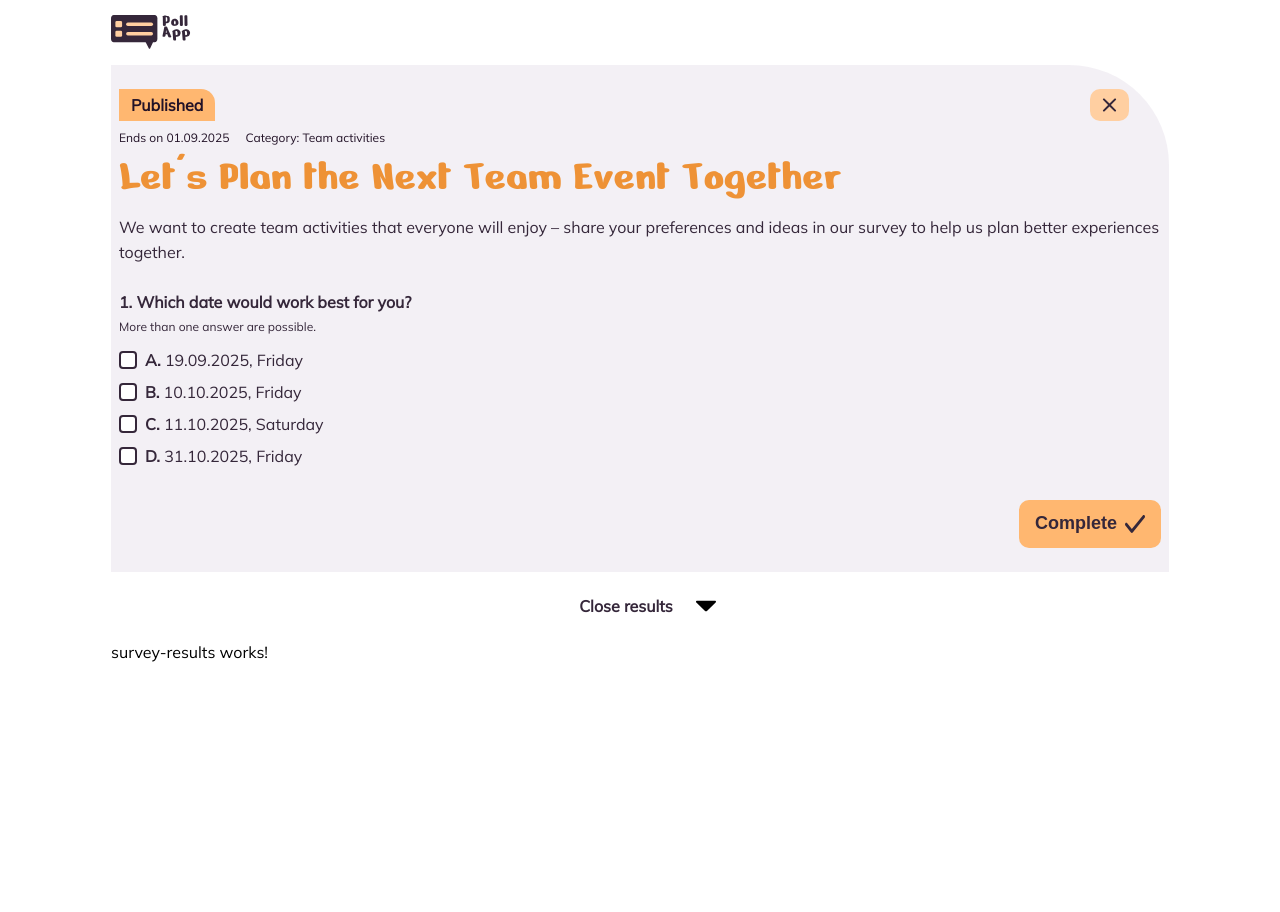
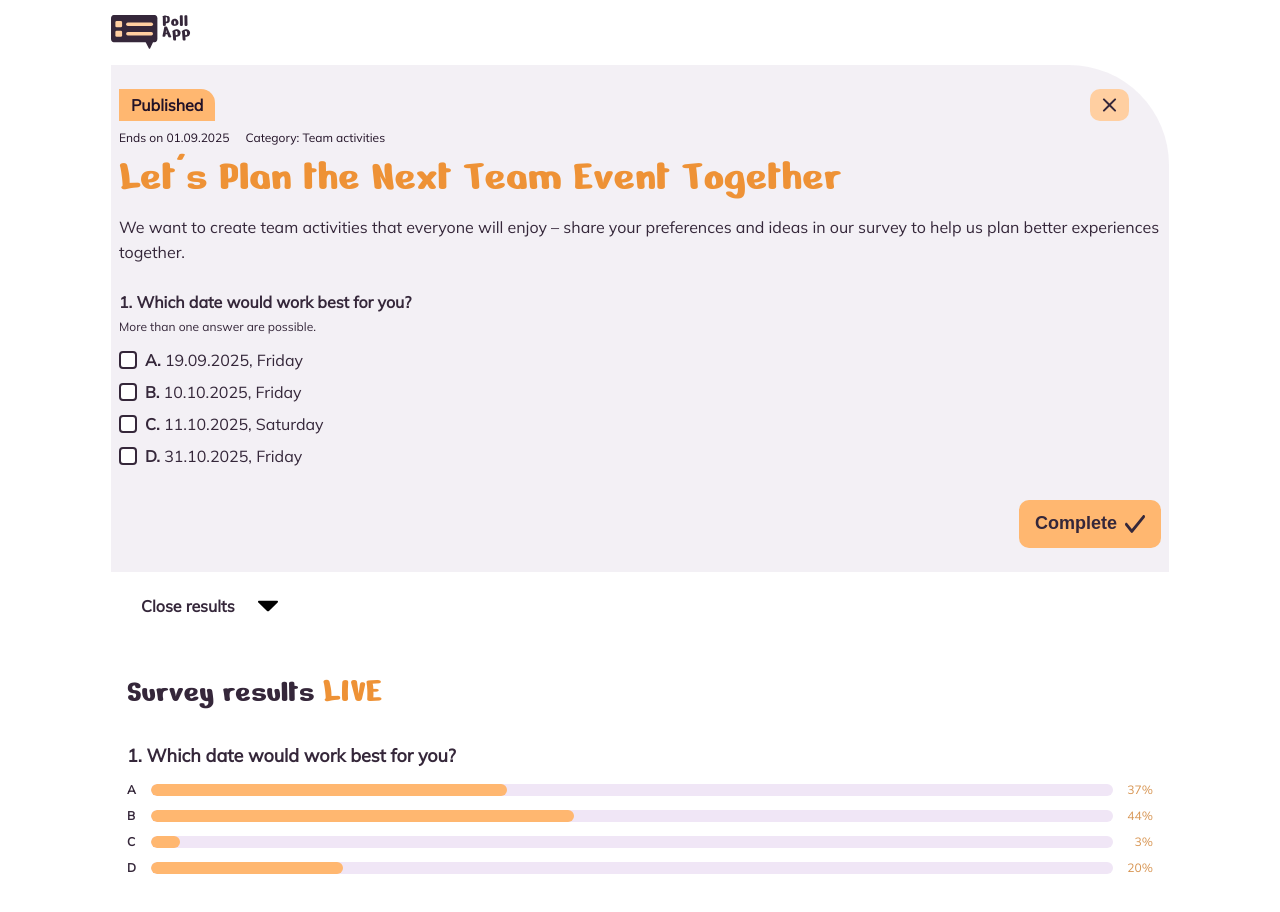
Before and after one commit to AndreasKissner/PoloApp, an Angular app: page /survey/1 in a window 1280 px wide. Both pictures are taken after a click on the button "See results". Shown: the top 912 px of the page. Before the commit the page ends 800 px from the top, so only its background shows below. Built offline with nearby package versions, Linux system fonts and the light colour scheme; no server answers; a web font is replaced by a local one.

Commit message:
feat: survey-results component with live results and empty state toggle

```diff
--- a/src/app/features/home/survey-card-small/survey-card-small.html
+++ b/src/app/features/home/survey-card-small/survey-card-small.html
@@ -1,4 +1,4 @@
-<article class="card-small" aria-label="Survey card">
+<article class="card-small" routerLink="/survey/1" aria-label="Open survey: Fit and wellness survey" role="link" style="cursor: pointer">
   <span class="card-small__category">Health</span>
   <h3 class="card-small__title">Fit &amp; wellness survey!</h3>
   <span class="card-small__badge">Ends in 2 Days</span>
--- a/src/app/features/home/survey-card-small/survey-card-small.scss
+++ b/src/app/features/home/survey-card-small/survey-card-small.scss
@@ -38,4 +38,6 @@
         border-radius: 0 14px 0 0;
         align-self: flex-start;
     }
+
+
 }
--- a/src/app/features/home/survey-card-small/survey-card-small.ts
+++ b/src/app/features/home/survey-card-small/survey-card-small.ts
@@ -1,8 +1,9 @@
 import { Component } from '@angular/core';
+import { RouterLink } from '@angular/router';
 
 @Component({
   selector: 'app-survey-card-small',
-  imports: [],
+  imports: [RouterLink],
   templateUrl: './survey-card-small.html',
   styleUrl: './survey-card-small.scss',
 })
--- a/src/app/features/survey-detail/survey-detail.html
+++ b/src/app/features/survey-detail/survey-detail.html
@@ -15,7 +15,10 @@
       </button>
     </div>
 
-    <app-survey-results id="results-panel" [class.survey-detail__results--visible]="resultsOpen()" aria-live="polite" />
+    <app-survey-results
+      id="results-panel"
+      [isOpen]="resultsOpen()"
+      aria-live="polite" />
 
   </div>
 </main>
--- a/src/app/features/survey-detail/survey-detail.scss
+++ b/src/app/features/survey-detail/survey-detail.scss
@@ -9,7 +9,8 @@
 
 .survey-detail__toggle {
   display: flex;
-  justify-content: center;
+  justify-content: flex-start;
+  margin-left: 30px;
   padding: 24px 0;
 }
 
@@ -28,19 +29,14 @@
     height: 20px;
     filter: brightness(0);
     transform: rotate(0deg);
-    /* transform-origin: right center; */
-    transition: transform 600ms ease, filter 600ms ease;
+    transition: transform 600ms ease, filter 300ms ease;
 
-   &--open {
-  transform: translateX(15px) rotate(180deg);
-}
-
-    &--orange {
-      filter: brightness(0) saturate(100%) invert(78%) sepia(45%) saturate(600%) hue-rotate(330deg) brightness(103%);
+    &--open {
+      transform: translateX(15px) rotate(180deg);
     }
 
     &--rotating {
-      filter: brightness(0); // schwarz während Drehung
+      filter: brightness(0);
     }
   }
 
@@ -49,4 +45,16 @@
       filter: brightness(0) saturate(100%) invert(78%) sepia(45%) saturate(600%) hue-rotate(330deg) brightness(103%);
     }
   }
+
+
 }
+
+/* app-survey-results {
+  display: none;
+
+  &.survey-detail__results--visible {
+    display: block;
+  } */
+  app-survey-results {
+  min-height: 300px;
+}
--- a/src/app/features/survey-detail/survey-results/survey-results.html
+++ b/src/app/features/survey-detail/survey-results/survey-results.html
@@ -1 +1,58 @@
-<p>survey-results works!</p>
+<section class="survey-results" aria-label="Survey results">
+
+  <h2 class="survey-results__title">
+    Survey results <span class="survey-results__live">LIVE</span>
+  </h2>
+
+  @if (isOpen) {
+    <div class="survey-results__questions">
+
+      <article class="result-question" aria-labelledby="result-q1">
+        <p class="result-question__text" id="result-q1">
+          1. Which date would work best for you?
+        </p>
+        <div class="result-question__bars">
+
+          <div class="result-bar" role="img" aria-label="A: 37%">
+            <span class="result-bar__letter">A</span>
+            <div class="result-bar__track" aria-hidden="true">
+              <div class="result-bar__fill" style="width: 37%"></div>
+            </div>
+            <span class="result-bar__percent">37%</span>
+          </div>
+
+          <div class="result-bar" role="img" aria-label="B: 44%">
+            <span class="result-bar__letter">B</span>
+            <div class="result-bar__track" aria-hidden="true">
+              <div class="result-bar__fill" style="width: 44%"></div>
+            </div>
+            <span class="result-bar__percent">44%</span>
+          </div>
+
+          <div class="result-bar" role="img" aria-label="C: 3%">
+            <span class="result-bar__letter">C</span>
+            <div class="result-bar__track" aria-hidden="true">
+              <div class="result-bar__fill" style="width: 3%"></div>
+            </div>
+            <span class="result-bar__percent">3%</span>
+          </div>
+
+          <div class="result-bar" role="img" aria-label="D: 20%">
+            <span class="result-bar__letter">D</span>
+            <div class="result-bar__track" aria-hidden="true">
+              <div class="result-bar__fill" style="width: 20%"></div>
+            </div>
+            <span class="result-bar__percent">20%</span>
+          </div>
+
+        </div>
+      </article>
+
+    </div>
+  } @else {
+    <p class="survey-results__empty">
+      Results will be shown here after participants complete the survey.
+    </p>
+  }
+
+</section>
--- a/src/app/features/survey-detail/survey-results/survey-results.scss
+++ b/src/app/features/survey-detail/survey-results/survey-results.scss
@@ -0,0 +1,67 @@
+@use '../../../../styles/abstracts' as *;
+
+:host {
+  display: block;
+}
+
+.survey-results {
+  padding: 24px 16px;
+
+  &__title {
+    @include font($font-title, 32px, 400, $color-text-two);
+    margin-bottom: 24px;
+  }
+
+  &__live {
+    @include font($font-title, 36px, 400, $color-text-one);
+  }
+
+  &__questions {
+    @include flex(column, flex-start, flex-start, 32px);
+  }
+}
+
+.result-question {
+  width: 100%;
+
+  &__text {
+    @include font($font-base, 18px, 700, $color-text-two);
+    margin-bottom: 12px;
+  }
+
+  &__bars {
+    @include flex(column, flex-start, flex-start, 8px);
+  }
+}
+
+.result-bar {
+  @include flex(row, center, flex-start, 8px);
+  width: 100%;
+
+  &__letter {
+    @include font($font-base, 12px, 700, $color-text-two);
+    width: 16px;
+    min-width: 16px;
+  }
+
+  &__track {
+    flex: 1;
+    height: 12px;
+    background-color: #f0e6f6;
+    border-radius: 6px;
+    overflow: hidden;
+  }
+
+  &__fill {
+    height: 100%;
+    background-color: $color-bg-puplished-titel;
+    border-radius: 6px;
+    transition: width 600ms ease;
+  }
+
+  &__percent {
+    @include font($font-base, 12px, 400, $color-text-prozent);
+    min-width: 32px;
+    text-align: right;
+  }
+}
--- a/src/app/features/survey-detail/survey-results/survey-results.ts
+++ b/src/app/features/survey-detail/survey-results/survey-results.ts
@@ -1,4 +1,4 @@
-import { Component } from '@angular/core';
+import { Component, Input } from '@angular/core';
 
 @Component({
   selector: 'app-survey-results',
@@ -6,4 +6,6 @@ import { Component } from '@angular/core';
   templateUrl: './survey-results.html',
   styleUrl: './survey-results.scss',
 })
-export class SurveyResults {}
+export class SurveyResults {
+  @Input() isOpen: boolean = false;
+}
```
